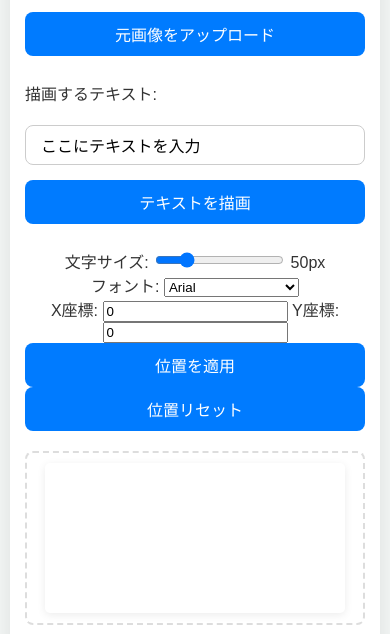
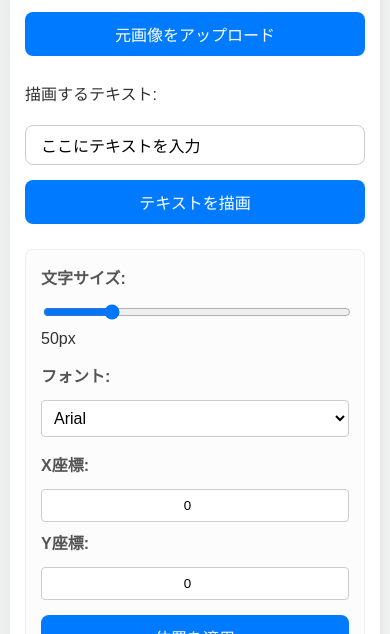
Before and after one commit to matsugematsuge/aori-tool, a plain HTML site: page index.html in a window 390 px wide. Shown: the part 210-844 px from the top of the page. Drawn offline with Linux system fonts and the light colour scheme.

Commit message:
Update style.css

```diff
--- a/style.css
+++ b/style.css
@@ -1,32 +1,32 @@
 body {
     font-family: 'Arial', sans-serif;
     margin: 0;
-    padding: 20px; /* PCでは余白、スマホでは調整 */
+    padding: 20px;
     background-color: #f4f7f6;
     color: #333;
     display: flex;
     justify-content: center;
-    align-items: flex-start; /* 上部に寄せる */
+    align-items: flex-start;
     min-height: 100vh;
     box-sizing: border-box;
 }
 
 .container {
     background-color: #fff;
-    padding: 30px; /* PCでは広め、スマホでは調整 */
+    padding: 30px;
     border-radius: 12px;
     box-shadow: 0 8px 24px rgba(0, 0, 0, 0.1);
     text-align: center;
-    max-width: 900px; /* 最大幅を設定 */
-    width: 100%; /* 親要素の100%を使用 */
+    max-width: 900px;
+    width: 100%;
     margin-top: 30px;
-    box-sizing: border-box; /* paddingとborderをwidthに含める */
+    box-sizing: border-box;
 }
 
 h1 {
     color: #2c3e50;
     margin-bottom: 20px;
-    font-size: 2em; /* 相対単位を使用 */
+    font-size: 2em;
 }
 
 p {
@@ -34,13 +34,75 @@ p {
     margin-bottom: 15px;
 }
 
-.input-section, .controls-section, .text-input-section {
+.input-section, .controls-section {
     margin-bottom: 25px;
-    display: flex; /* Flexboxで横並び */
-    flex-wrap: wrap; /* 要素が収まらない場合に折り返す */
-    justify-content: center; /* 中央揃え */
-    gap: 10px; /* 要素間の隙間 */
+    display: flex;
+    flex-wrap: wrap;
+    justify-content: center;
+    gap: 10px;
 }
+
+.text-input-section {
+    margin-bottom: 25px;
+    display: flex;
+    flex-wrap: wrap;
+    justify-content: center;
+    gap: 10px;
+}
+
+.text-controls-section {
+    margin-bottom: 25px;
+    padding: 15px;
+    border: 1px solid #eee;
+    border-radius: 8px;
+    background-color: #fcfcfc;
+    display: flex;
+    flex-wrap: wrap;
+    justify-content: center;
+    align-items: center;
+    gap: 15px;
+}
+
+.control-group {
+    display: flex;
+    align-items: center;
+    gap: 8px;
+    white-space: nowrap;
+}
+
+.control-group label {
+    font-weight: bold;
+    color: #555;
+}
+
+.control-group input[type="range"] {
+    flex-grow: 1;
+    min-width: 120px;
+}
+
+.control-group input[type="number"] {
+    width: 60px;
+    padding: 8px;
+    border: 1px solid #ccc;
+    border-radius: 4px;
+    text-align: center;
+}
+
+/* フォント選択のスタイル */
+.control-group select {
+    padding: 8px;
+    border: 1px solid #ccc;
+    border-radius: 4px;
+    background-color: white;
+    font-size: 1em;
+    cursor: pointer;
+}
+.control-group select:focus {
+    outline: none;
+    border-color: #007bff;
+    box-shadow: 0 0 0 2px rgba(0, 123, 255, 0.25);
+}
+
 
 .button {
     display: inline-block;
@@ -53,7 +115,7 @@ p {
     font-size: 1.1em;
     transition: background-color 0.3s ease, transform 0.2s ease;
     text-decoration: none;
-    white-space: nowrap; /* ボタン内のテキストが改行されないように */
+    white-space: nowrap;
 }
 
 .button:hover {
@@ -82,8 +144,8 @@ input[type="file"] {
     border: 1px solid #ccc;
     border-radius: 8px;
     font-size: 1em;
-    flex-grow: 1; /* スペースに合わせて伸びる */
-    max-width: 300px; /* 最大幅 */
+    flex-grow: 1;
+    max-width: 300px;
 }
 
 .canvas-area {
@@ -99,9 +161,9 @@ input[type="file"] {
 }
 
 canvas {
-    max-width: 100%; /* 親要素に合わせて幅を調整 */
-    height: auto; /* アスペクト比を維持 */
-    display: block; /* 余分なスペースを削除 */
+    max-width: 100%;
+    height: auto;
+    display: block;
     border-radius: 5px;
     box-shadow: 0 2px 8px rgba(0, 0, 0, 0.08);
 }
@@ -109,7 +171,7 @@ canvas {
 #message {
     color: #666;
     font-style: italic;
-    min-height: 1.5em; /* メッセージが表示されていない時にガタつかないように */
+    min-height: 1.5em;
 }
 
 .hidden {
@@ -132,41 +194,56 @@ button:disabled {
 /* メディアクエリ (スマートフォン向け最適化)                 */
 /* ========================================================= */
 
-@media (max-width: 768px) { /* 768px以下の画面幅に適用 */
+@media (max-width: 768px) {
     body {
-        padding: 10px; /* 余白を減らす */
-        align-items: flex-start; /* 縦長になるので上寄せ */
+        padding: 10px;
+        align-items: flex-start;
     }
 
     .container {
-        padding: 20px 15px; /* 内側のパディングを調整 */
-        margin-top: 15px; /* 上部のマージンを調整 */
+        padding: 20px 15px;
+        margin-top: 15px;
     }
 
     h1 {
-        font-size: 1.6em; /* 見出しのフォントサイズを小さく */
+        font-size: 1.6em;
     }
 
     .button {
-        padding: 10px 20px; /* ボタンのパディングを小さく */
-        font-size: 1em; /* ボタンのフォントサイズを小さく */
-        width: 100%; /* スマホではボタンを横幅いっぱいに広げる */
-        box-sizing: border-box; /* パディングとボーダーを幅に含める */
+        padding: 10px 20px;
+        font-size: 1em;
+        width: 100%;
+        box-sizing: border-box;
     }
 
-    .input-section, .controls-section, .text-input-section {
-        flex-direction: column; /* 要素を縦に並べる */
-        gap: 15px; /* 縦方向の隙間を調整 */
+    .input-section, .controls-section, .text-input-section, .text-controls-section {
+        flex-direction: column;
+        gap: 15px;
     }
 
-    .text-input-section input[type="text"] {
-        max-width: 100%; /* 最大幅を解除して100%にする */
+    .text-input-section input[type="text"],
+    .text-controls-section input[type="range"],
+    .text-controls-section input[type="number"],
+    .text-controls-section select { /* selectもフル幅に */
+        max-width: 100%;
+        width: 100%;
+        box-sizing: border-box;
     }
 
-    .text-input-section label {
-        width: 100%; /* ラベルも100%にして改行されるように */
-        text-align: left; /* 左寄せ */
-        margin-bottom: 5px; /* ラベルの下に少し余白 */
+    .text-input-section label,
+    .text-controls-section label {
+        width: 100%;
+        text-align: left;
+        margin-bottom: 5px;
+    }
+
+    .control-group {
+        flex-direction: column;
+        align-items: flex-start;
+        width: 100%;
+    }
+    .control-group span {
+        align-self: flex-start;
     }
 
     .canvas-area {
@@ -174,6 +251,6 @@ button:disabled {
     }
 
     .note {
-        font-size: 0.8em; /* 注意書きのフォントサイズを小さく */
+        font-size: 0.8em;
     }
 }
```
